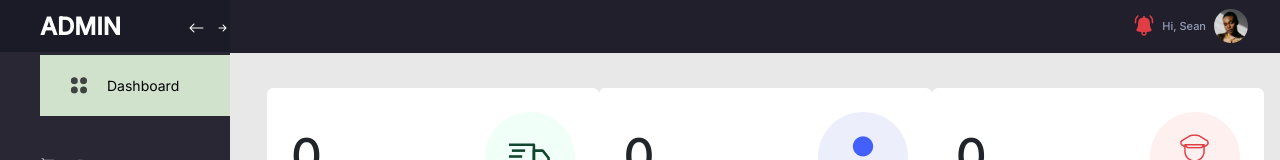
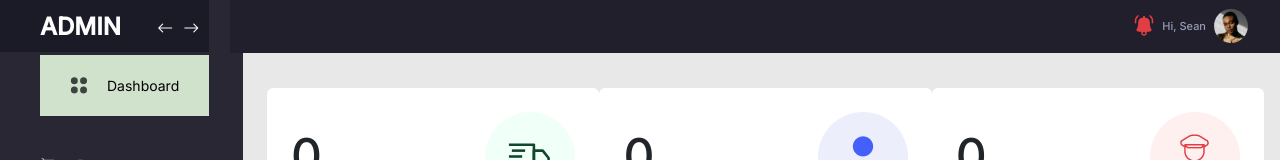
Before and after one commit to emmasam1/akeru1, a React (Create React App) app: page /admin-dashboard in a window 1280 px wide. Shown: the top 160 px of the page. Built offline with nearby package versions, Linux system fonts and the light colour scheme; no server answers; a web font is replaced by a local one.

Commit message:
still working on side name

```diff
--- a/src/Dashboard/AdminRequest.js
+++ b/src/Dashboard/AdminRequest.js
@@ -26,7 +26,6 @@ function Request() {
       .then((res) => {
 
         let requestData = res.data.data
-        console.log(res.data.paginate);
         if (!requestData) {
 
           console.log("waitung for data");
--- a/src/Dashboard/Dashboard.css
+++ b/src/Dashboard/Dashboard.css
@@ -3,13 +3,35 @@
   right: 0;
   z-index: 1;
 }
-.bi-arrow-left::before{
+.arrow::before{
   color: #FFF;
   margin: 20px 10px 0 0;
   cursor: pointer;
 }
 .dash-grid-right{
   width: 432px;
+}
+.close{
+  transition: 850ms;
+  margin: 0 0 0 -150px;
+  background: #282733;
+  height: 100vh;
+  z-index: 1;
+  display: flex;
+  flex-direction: column;
+  position: fixed;
+  width: 211px;
+}
+.open{
+  height: 100vh;
+  width: 243px;
+  background: #282733;
+  z-index: 1;
+  display: flex;
+  flex-direction: column;
+  position: fixed;
+  margin: 0 0 0 0;
+  transition: 0.8s ease-in-out;
 }
 .dashboard-container{
   width: 100vw;
@@ -82,12 +104,12 @@ width: 50% !important;
 .bg-dashboard-color {
   background: #e8e8e8;
 }
-.sidebar {
+/* .sidebar {
   height: 100vh;
   width: 18%;
   background: #282733;
   z-index: 1;
-}
+} */
 .title-container {
   background: #1b1b28;
   color: white;
--- a/src/Dashboard/Sidebar.js
+++ b/src/Dashboard/Sidebar.js
@@ -12,15 +12,25 @@ import akeru from '../image/footerlogo.png'
 
 function Sidebar() {
   const [active, setActive] = useState("index");
-  const [show,setShow]=useState(true)
+  const [sidebar, setSidebar]=useState(false)
+
+  const closeSidebar = () =>{
+     setSidebar(true)
+    }
+
+    const openSidebar = () =>{
+      setSidebar(false)
+     }
+
 
   return (
+    <div className={sidebar ? "close" : "open"} >
     <div className="sidebar d-flex flex-column pl-3 position-fixed">
       <div className="title-container d-flex justify-content-between">
         <h3>ADMIN</h3>
         <div>
-      <i class="bi bi-arrow-left position-relative" onClick={()=>setShow(false)}></i>
-      <i class="bi bi-arrow-right-short"></i>
+      <i class="bi bi-arrow-left position-relative arrow" onClick={()=>{closeSidebar()}}></i>
+      <i class="bi bi-arrow-right position-relative arrow" onClick={()=>{openSidebar()}}></i>
       </div>
       </div>
 
@@ -90,6 +100,7 @@ function Sidebar() {
           <img src={akeru} alt="" />
       </div>
     </div>
+    </div>
   );
 }
 
```
